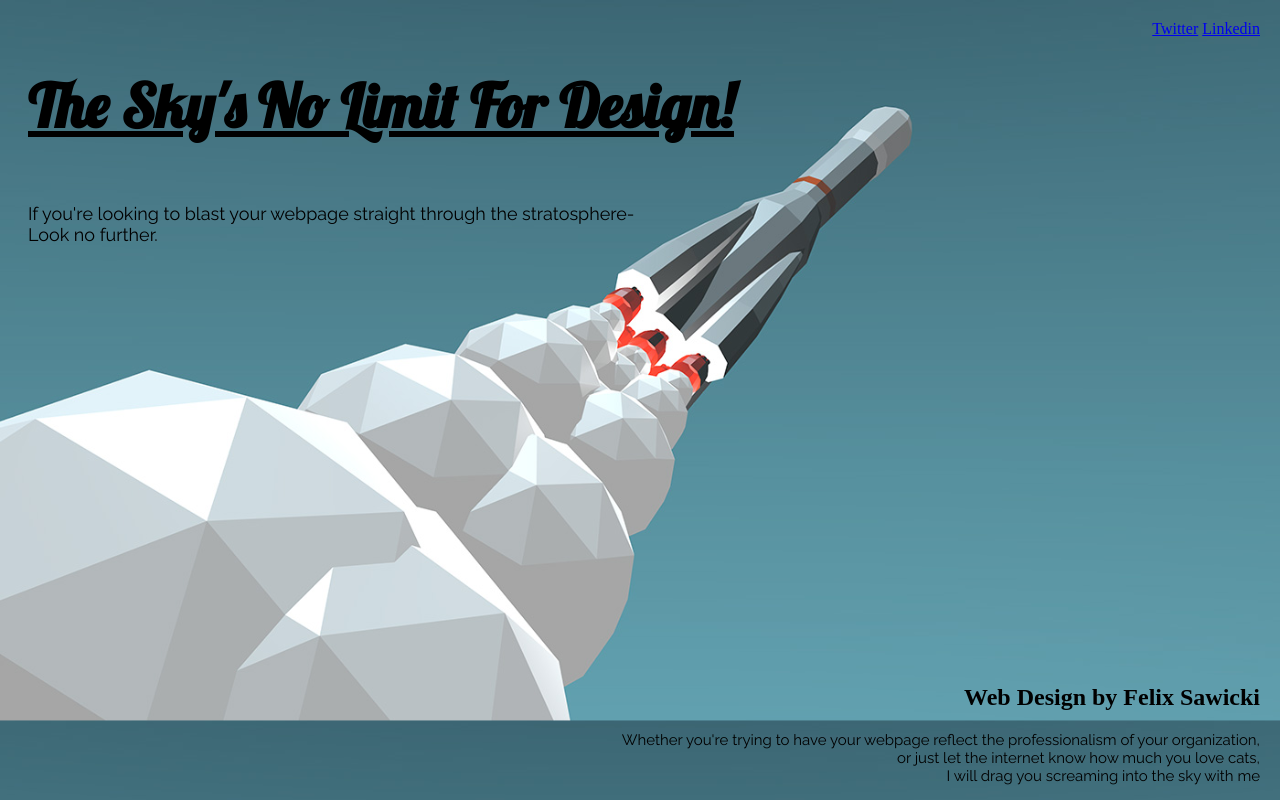
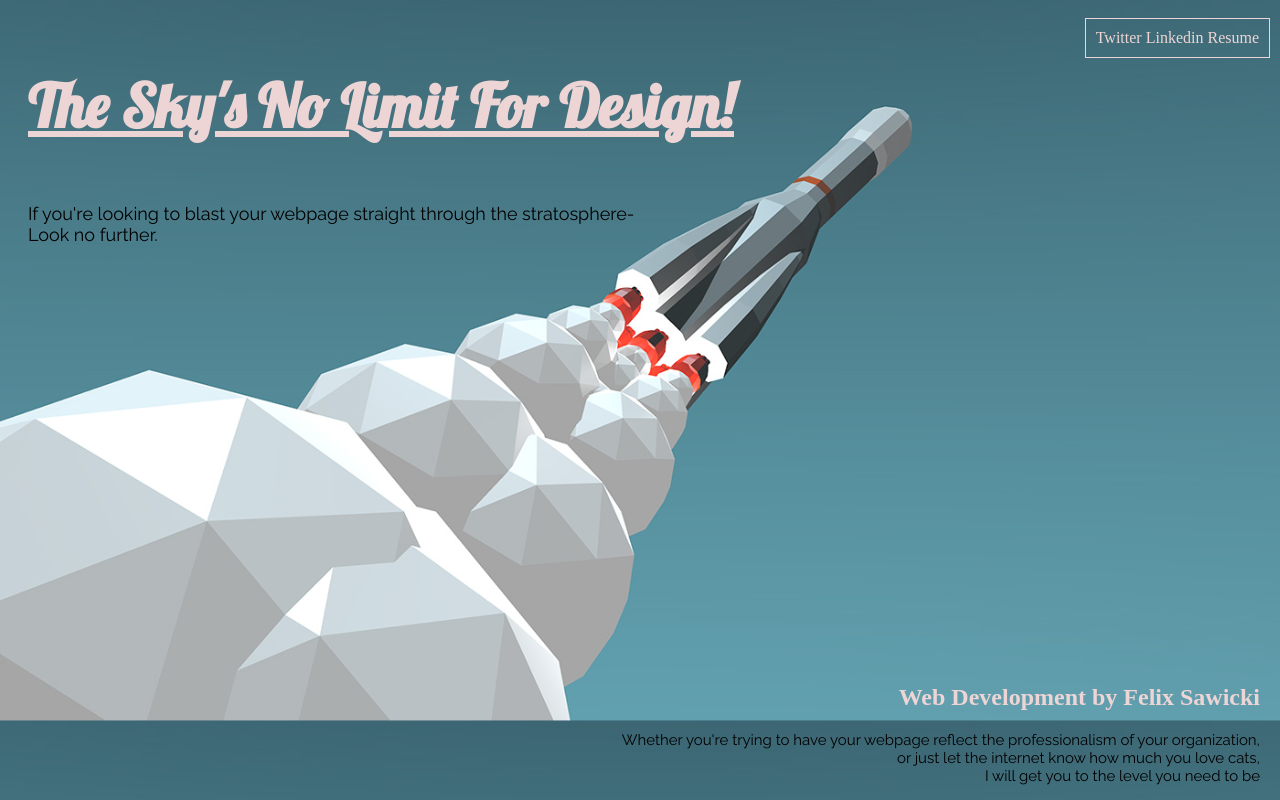
Before and after one commit to FMSawicki/FMSawicki.github.io, a plain HTML site: page index.html in a window 1280 px wide. Drawn offline with Linux system fonts and the light colour scheme.

Commit message:
improvements

```diff
--- a/index.html
+++ b/index.html
@@ -23,15 +23,16 @@
     <div>
         <a href="#">Twitter</a>
         <a href="#">Linkedin</a>
+        <a href="#">Resume</a>
     </div>
     <footer>
-        <h2> Web Design by Felix Sawicki</h2>
+        <h2> Web Development by Felix Sawicki</h2>
         <p class="smol">
             Whether you're trying to have your webpage reflect the professionalism of your organization,
         </br>
             or just let the internet know how much you love cats,
         </br>
-            I will drag you screaming into the sky with me
+            I will get you to the level you need to be
         </p>
     </footer>
 </body>
--- a/style.css
+++ b/style.css
@@ -17,6 +17,7 @@ body {
      font-size: 60px;
      font-family: 'Lobster', cursive;
      text-decoration: underline;
+     color: #eed5d5
  }
 
  p {
@@ -24,12 +25,19 @@ body {
     font-family: 'Raleway', sans-serif;
  }
 
+ a {
+    color: #eed5d5;
+        text-decoration: none;
+
+ }
  div {
      display: inline-block;
      position:absolute;
-    top:0;
+    top:10;
     right:0;
-    padding: 20px 20px;
+    padding: 10px;
+    margin: 10px 10px 0 0;
+    border: #eed5d5 solid 1px;
  }
 
  footer {
@@ -41,7 +49,9 @@ body {
     padding: 0 20px;
 
  }
-
+h2 {
+    color: #eed5d5;
+}
  .smol {
     font-size: 15px;
     font-family: 'Raleway', sans-serif;
```
